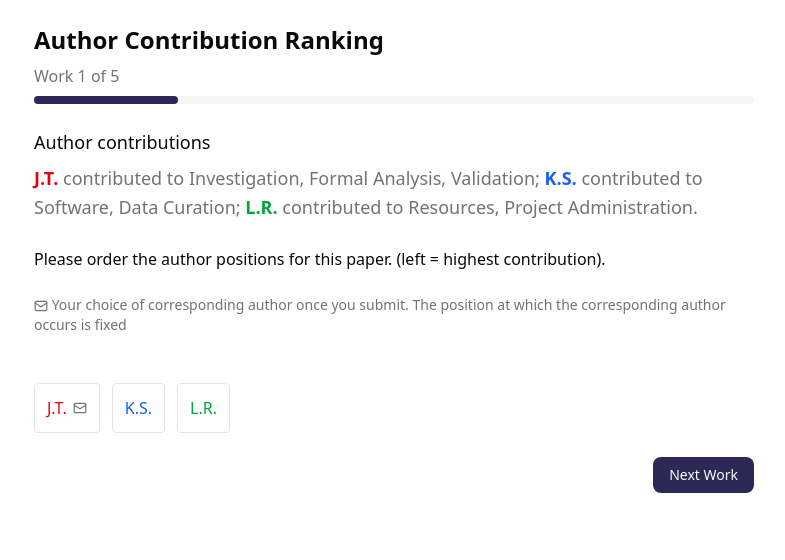
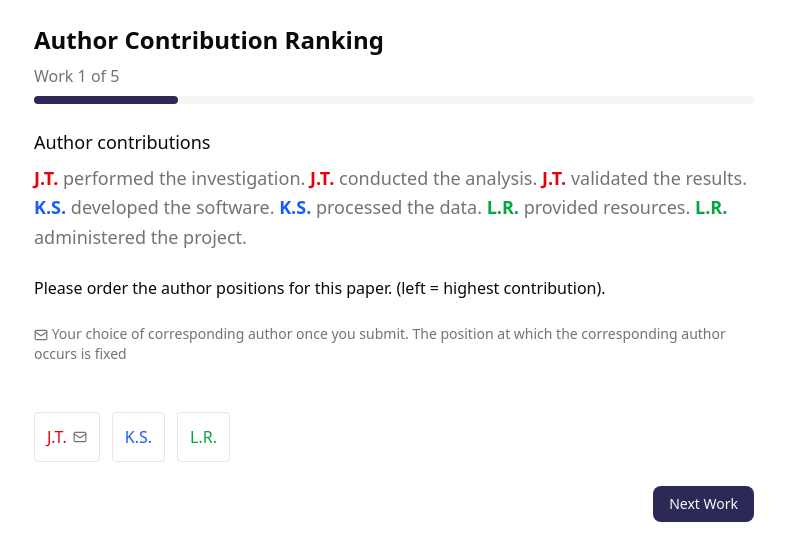
Before and after one commit to one-loop/research-credit-survey, a Next.js app: page /experiment-a in a window 1280 px wide. Shown: the top 560 px of the page, without its empty margins (246-1031 px from the left). Built offline with nearby package versions, Linux system fonts and the light colour scheme.

Commit message:
added natural language role descriptions

```diff
--- a/app/experiment-a/page.tsx
+++ b/app/experiment-a/page.tsx
@@ -3,7 +3,7 @@
 import { DndContext, closestCenter } from "@dnd-kit/core"
 import { SortableContext, arrayMove, useSortable, horizontalListSortingStrategy } from "@dnd-kit/sortable"
 import { CSS } from "@dnd-kit/utilities"
-import { useState, useEffect, Suspense } from "react"
+import { useState, useEffect, Suspense, Fragment } from "react"
 import { useSearchParams } from "next/navigation"
 import { Button } from "@/components/ui/button"
 import { Mail } from "lucide-react"
@@ -213,19 +213,89 @@ function ExperimentAPageContent() {
                     <div className="mb-6 space-y-3">
                         <p className="text-lg font-medium mb-2">Author contributions</p>
                         <p className="text-lg leading-relaxed text-muted-foreground font-medium">
-                            {currentWork.authors.map((a, index) => {
-                                const colorClass = authorColorMap.get(a.id)!
-                                const isLast = index === currentWork.authors.length - 1
-                                return (
-                                    <span key={a.id}>
-                                        <span className={`font-semibold ${colorClass}`}>
-                                            {a.initials}
-                                        </span>{" "}
-                                        contributed to {a.contributions.join(", ")}
-                                        {isLast ? "." : "; "}
+                            {(() => {
+                                // Map CRediT role names to verb phrases
+                                const roleVerbMap: Record<string, string> = {
+                                    "Conceptualization": "conceived the study",
+                                    "Methodology": "designed the methodology",
+                                    "Software": "developed the software",
+                                    "Validation": "validated the results",
+                                    "Formal Analysis": "conducted the analysis",
+                                    "Investigation": "performed the investigation",
+                                    "Resources": "provided resources",
+                                    "Data Curation": "processed the data",
+                                    "Writing – Original Draft": "wrote the manuscript",
+                                    "Writing – Review & Editing": "reviewed and edited the manuscript",
+                                    "Visualization": "did the visualizations",
+                                    "Supervision": "supervised the study",
+                                    "Project Administration": "administered the project",
+                                    "Funding Acquisition": "acquired funding",
+                                }
+
+                                // Group authors by contribution role
+                                const roleGroups = new Map<string, typeof currentWork.authors>()
+                                currentWork.authors.forEach((author) => {
+                                    author.contributions.forEach((role) => {
+                                        if (!roleGroups.has(role)) {
+                                            roleGroups.set(role, [])
+                                        }
+                                        roleGroups.get(role)!.push(author)
+                                    })
+                                })
+
+                                // Convert to array and format each group
+                                const formattedGroups = Array.from(roleGroups.entries()).map(
+                                    ([role, authors]) => {
+                                        const verbPhrase = roleVerbMap[role] || `contributed to ${role}`
+                                        const authorNames = authors.map((a) => {
+                                            const colorClass = authorColorMap.get(a.id)!
+                                            return (
+                                                <span key={a.id} className={`font-semibold ${colorClass}`}>
+                                                    {a.initials}
+                                                </span>
+                                            )
+                                        })
+
+                                        // Format author list with "and" before last
+                                        let authorList: React.ReactNode
+                                        if (authorNames.length === 1) {
+                                            authorList = authorNames[0]
+                                        } else if (authorNames.length === 2) {
+                                            authorList = (
+                                                <>
+                                                    {authorNames[0]} and {authorNames[1]}
+                                                </>
+                                            )
+                                        } else {
+                                            authorList = (
+                                                <>
+                                                    {authorNames.slice(0, -1).map((name, i) => (
+                                                        <Fragment key={i}>
+                                                            {name}
+                                                            {i < authorNames.length - 2 ? ", " : ""}
+                                                        </Fragment>
+                                                    ))}
+                                                    , and {authorNames[authorNames.length - 1]}
+                                                </>
+                                            )
+                                        }
+
+                                        return (
+                                            <span key={role}>
+                                                {authorList} {verbPhrase}
+                                            </span>
+                                        )
+                                    }
+                                )
+
+                                // Join groups with periods and spaces
+                                return formattedGroups.map((group, index) => (
+                                    <span key={index}>
+                                        {group}
+                                        {index < formattedGroups.length - 1 ? ". " : "."}
                                     </span>
-                                )
-                            })}
+                                ))
+                            })()}
                         </p>
                     </div>
 
--- a/data/responses.json
+++ b/data/responses.json
@@ -453,5 +453,42 @@
       ]
     },
     "completedAt": "2026-02-04T18:36:38.438Z"
+  },
+  {
+    "workIds": [
+      "work_2",
+      "work_3",
+      "work_1",
+      "work_4",
+      "work_0"
+    ],
+    "rankings": {
+      "work_2": [
+        "gw",
+        "hv",
+        "iu"
+      ],
+      "work_3": [
+        "jt",
+        "ks",
+        "lr"
+      ],
+      "work_1": [
+        "dx",
+        "ey",
+        "fz"
+      ],
+      "work_4": [
+        "mq",
+        "np",
+        "oo"
+      ],
+      "work_0": [
+        "ax",
+        "by",
+        "cz"
+      ]
+    },
+    "completedAt": "2026-02-04T18:44:01.919Z"
   }
 ]
--- a/data/workExposure.json
+++ b/data/workExposure.json
@@ -1,9 +1,9 @@
 {
-  "work_0": 1,
-  "work_1": 1,
-  "work_2": 1,
-  "work_3": 1,
-  "work_4": 1,
+  "work_0": 2,
+  "work_1": 2,
+  "work_2": 2,
+  "work_3": 2,
+  "work_4": 2,
   "work_5": 0,
   "work_6": 0,
   "work_7": 0,
--- a/lib/mockData.ts
+++ b/lib/mockData.ts
@@ -217,7 +217,7 @@ export const worksPool: Work[] = [
         display_name: "Replication and Reproducibility in Computational Neuroscience",
         authors: [
             { id: "dx", initials: "D.X.", contributions: ["Software", "Validation", "Data Curation"] },
-            { id: "ey", initials: "E.Y.", contributions: ["Investigation", "Resources"], is_corresponding: true },
+            { id: "ey", initials: "E.Y.", contributions: ["Investigation", "Resources", "Software"], is_corresponding: true },
             { id: "fz", initials: "F.Z.", contributions: ["Writing – Original Draft", "Visualization"] }
         ]
     },
```
